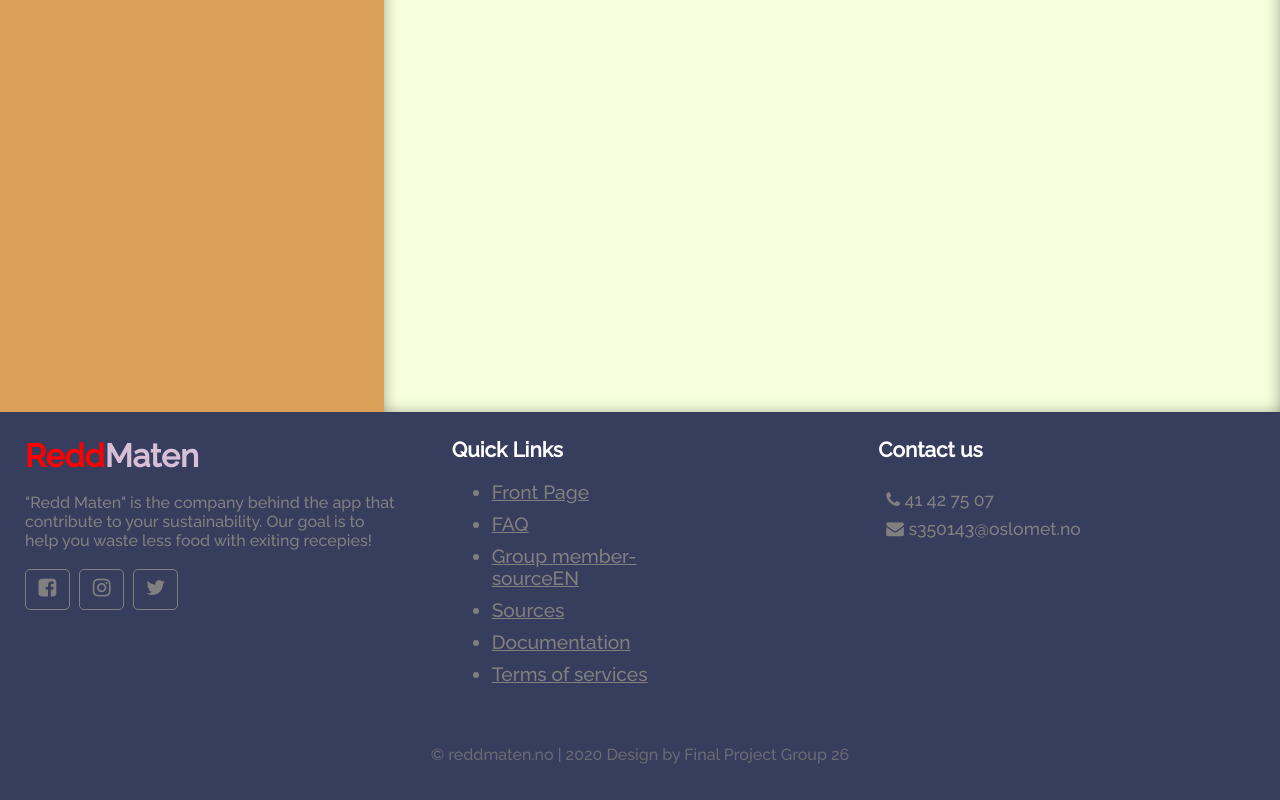
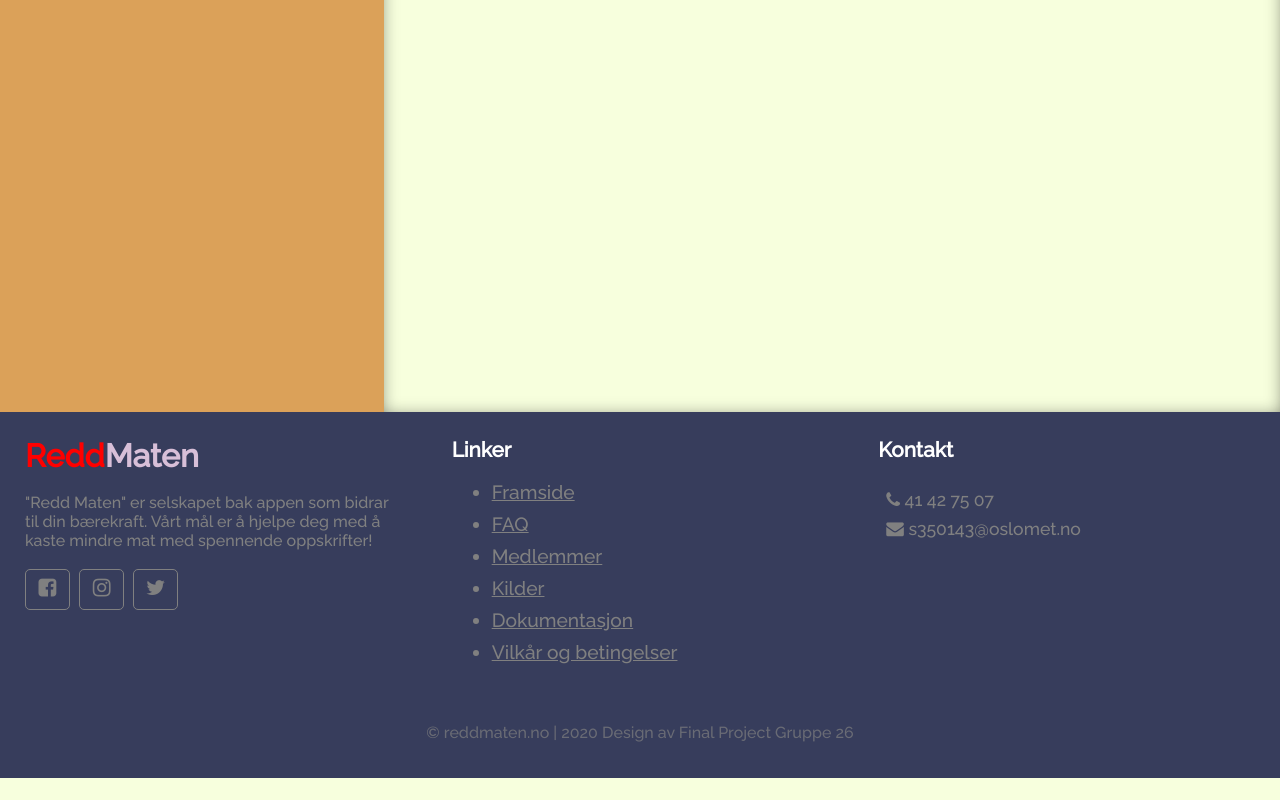
Before and after one commit to kumia01/Final-project, a plain HTML site: page member-sourceNO.html in a window 1280 px wide. Shown: the part 588-1388 px from the top of the page. After the commit the page ends 1366 px from the top, so only its background shows below. Drawn offline with Linux system fonts and the light colour scheme.

Commit message:
translate

```diff
--- a/member-sourceNO.html
+++ b/member-sourceNO.html
@@ -76,8 +76,8 @@
                 <h1 class="logo-text"><span>Redd</span>Maten</h1>
                 <br>
                 <p>
-                        "Redd Maten" is the company behind the app that contribute to your sustainability.
-                        Our goal is to help you waste less food with exiting recepies!
+                    "Redd Maten" er selskapet bak appen som bidrar til din bærekraft.
+                    Vårt mål er å hjelpe deg med å kaste mindre mat med spennende oppskrifter!
                 </p>
                 <br>
 
@@ -89,31 +89,31 @@
             </div>
 
             <div class="footer-section links">
-                    <h2>Quick Links</h2>
+                <h2>Linker</h2>
                 <br>
                 <ul>
                     <a href="indexNO.html">
-                            <li>Front Page</li>
+                        <li>Framside</li>
                     </a>
                     <a href="FAQNO.html">
                         <li>FAQ</li>
                     </a>
                     <a href="member-sourceNO.html">
-                            <li>Group member-sourceEN</li>
+                        <li>Medlemmer</li>
                     </a>
                     <a href="Image-sourceNO.html">
-                            <li>Sources</li>
+                        <li>Kilder</li>
                     </a>
                     <a href="meeting-sourceNO.html">
-                            <li>Documentation</li>
+                        <li>Dokumentasjon</li>
                     </a>
                     <a href="/media/files/Terms-and-policy-NOR.pdf">
-                            <li>Terms of services</li>
+                        <li>Vilkår og betingelser</li>
                     </a>
                 </ul>
             </div>
             <div class="footer-section contact">
-                    <h2>Contact us</h2>
+                <h2>Kontakt</h2>
                 <br>
                 <span><i class="fa fa-phone"></i>   41 42 75 07</span>
                 <span><i class="fa fa-envelope"></i>    s350143@oslomet.no</span>
@@ -121,7 +121,7 @@
         </div>
 
         <div class="footer-bottom">
-                &copy; reddmaten.no | 2020 Design by Final Project Group 26
+            &copy; reddmaten.no | 2020 Design av Final Project Gruppe 26
         </div>
     </footer>
     <!--FOOTER slutt-->
```
Also changed, not shown: Image-sourceNO.html (+10 -10 lines), indexEN.html (+1 -1 lines), indexNO.html (+10 -10 lines), meeting-sourceEN.html (+1 -1 lines), meeting-sourceNO.html (+10 -10 lines), member-sourceEN.html (+1 -1 lines). Lines whose indentation alone changed are shown as unchanged.
